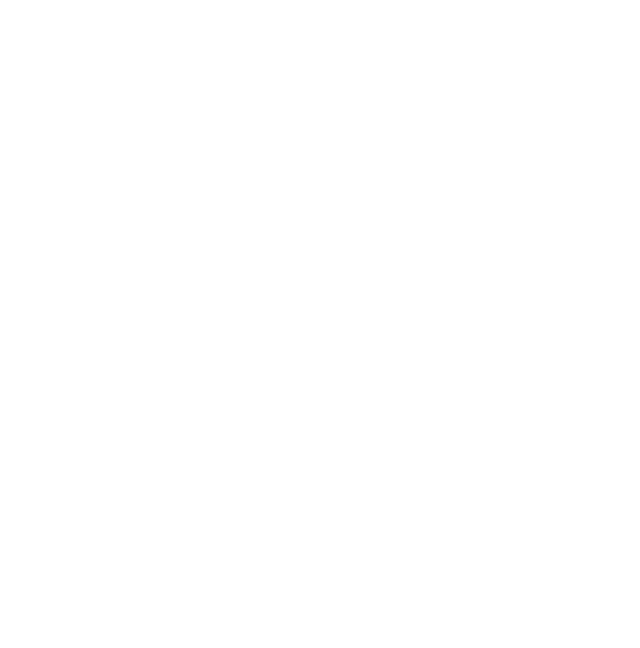
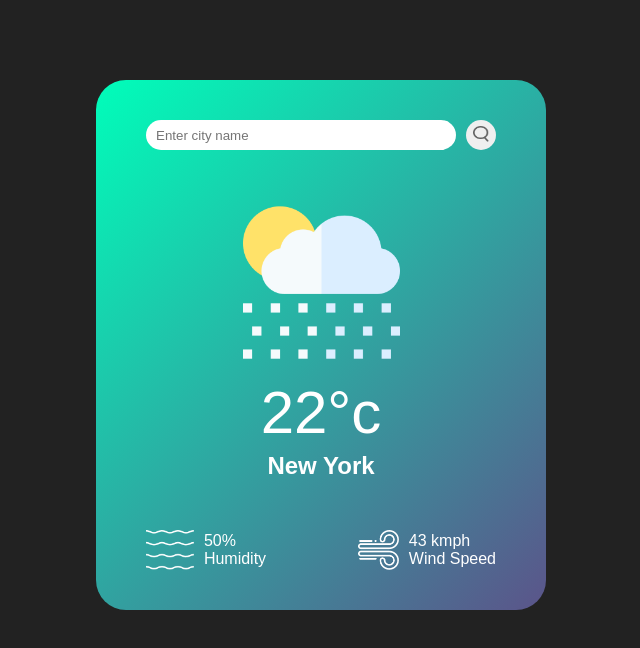
Before and after one commit to SnehaMuthukumar/Weather_App_JS, a plain HTML site: page index.html in a window 1280 px wide. Shown: the whole page, without its empty margins (319-959 px from the left). Drawn offline with Linux system fonts and the light colour scheme.

Commit message:
Created html and css files

```diff
--- a/index.html
+++ b/index.html
@@ -3,9 +3,36 @@
 <head>
     <meta charset="UTF-8">
     <meta name="viewport" content="width=device-width, initial-scale=1.0">
-    <title>Document</title>
+    <title>Weather App</title>
+    <link rel="stylesheet" href="styles.css">
 </head>
 <body>
-
+   <div class="card">
+        <div class="search">
+            <input type="text" placeholder="Enter city name" spellcheck="false">
+            <button><img src="images/search.png"></button>
+        </div>
+        <div class="weather">
+            <img src="images/rain.png" class="weather-icon">
+            <h1 class="temp">22°c</h1>
+            <h2 class="city">New York</h2>
+        </div>
+        <div class="details">
+            <div class="col">
+                <img src="images/humidity.png">
+                <div>
+                    <p class="humidity">50%</p>
+                    <p>Humidity</p>
+                </div>
+            </div>
+            <div class="col">
+                <img src="images/wind.png">
+                <div>
+                    <p class="wind">43 kmph</p>
+                    <p>Wind Speed</p>
+                </div>
+            </div>
+        </div>
+   </div>
 </body>
 </html>
--- a/styles.css
+++ b/styles.css
@@ -0,0 +1,69 @@
+*{
+    margin: 0;
+    padding: 0;
+    font-family: 'Poppins', sans-serif;
+    box-sizing: border-box;
+}
+body{
+    background: #222;
+}
+.card{
+    width: 60%;
+    min-width: 450px;
+    max-width: 300px;
+    background: linear-gradient(135deg, #00feba, #5b548a);
+    border-radius: 30px;
+    color: white;
+    text-align: center;
+    margin: 80px auto 0;
+    padding: 40px 50px;
+}
+.search{
+    display: flex;
+    justify-content: space-between;
+    align-items: center;
+}
+.search input{
+    flex: 1;
+    border: 0;
+    outline: 0;
+    border-radius: 30px;
+    height: 30px;
+    padding: 5px 10px;
+}
+.search button{
+    border: 0;
+    margin-left: 10px;
+    border-radius: 50%;
+    width: 30px;
+    height: 30px;
+}
+.search img{
+    width: 16px;
+    height: 16px;
+}
+.weather-icon{
+    margin-top: 20px;
+}
+.weather h1{
+    font-size: 60px;
+    margin-top: -20px;
+    font-weight: 500
+}
+.weather h2{
+    margin-top: 5px;
+}
+.details{
+    display: flex;
+    justify-content: space-between;
+    margin-top: 50px;
+}
+.col{
+    display: flex;
+    text-align: left;
+    align-items : center;
+}
+.col img{
+    height: 40px;
+    margin-right: 10px;
+}
```
